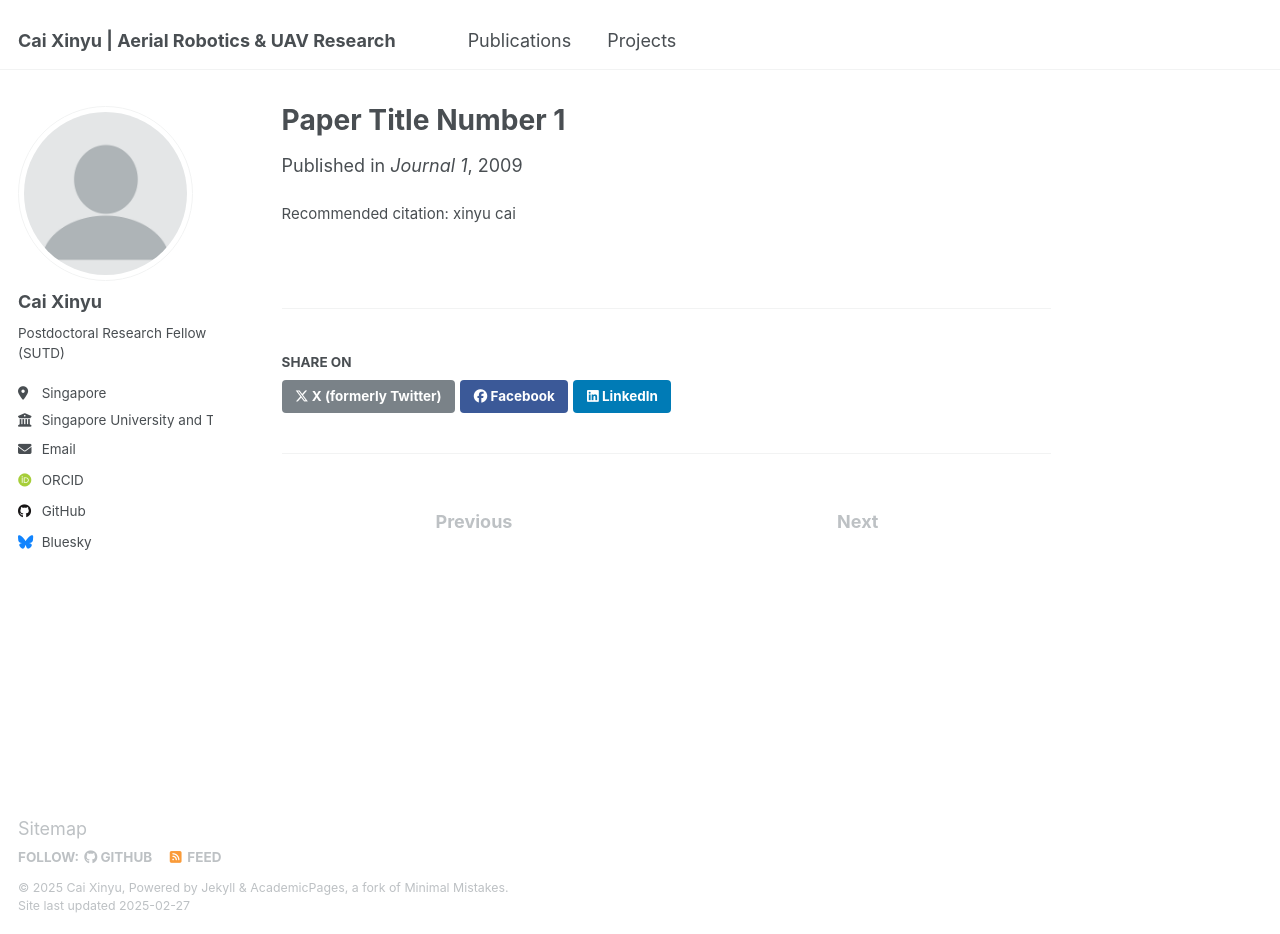
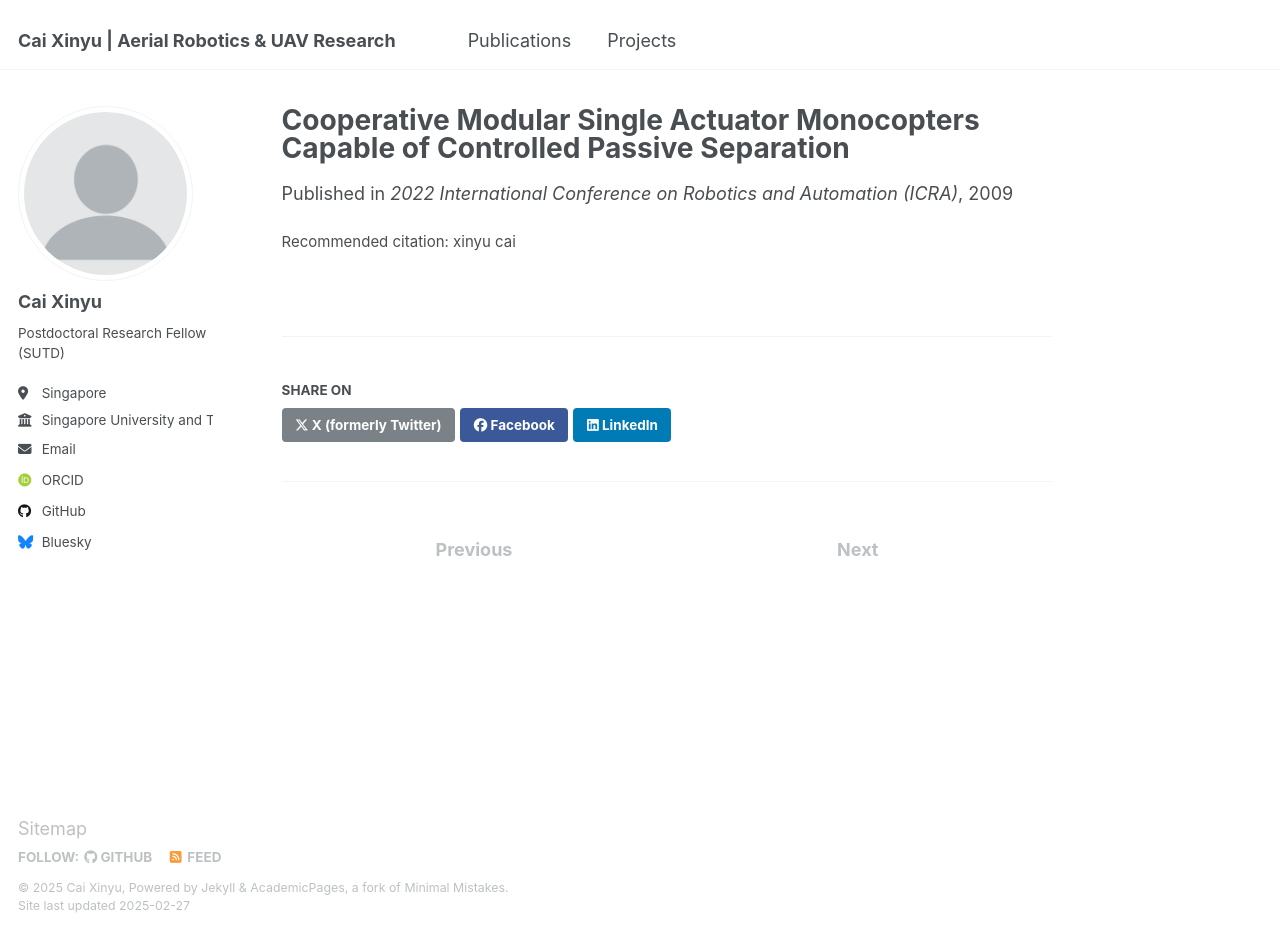
Before and after one commit to git-caixinyu/git-caixinyu.github.io, a Jekyll site: the page built from _publications/2009-10-01-paper-title-number-1.md, in a window 1280 px wide and 934 px high. Built offline with Jekyll 4.4.1, drawn with Linux system fonts in a browser that asks for light colours; some web fonts are replaced.

Commit message:
Update 2009-10-01-paper-title-number-1.md

```diff
--- a/_publications/2009-10-01-paper-title-number-1.md
+++ b/_publications/2009-10-01-paper-title-number-1.md
@@ -1,8 +1,8 @@
 ---
-title: "Paper Title Number 1"
+title: "Cooperative Modular Single Actuator Monocopters Capable of Controlled Passive Separation"
 collection: publications
 category: manuscripts
 date: 2009-10-01
-venue: 'Journal 1'
+venue: '2022 International Conference on Robotics and Automation (ICRA)'
 citation: xinyu cai
 ---
```
